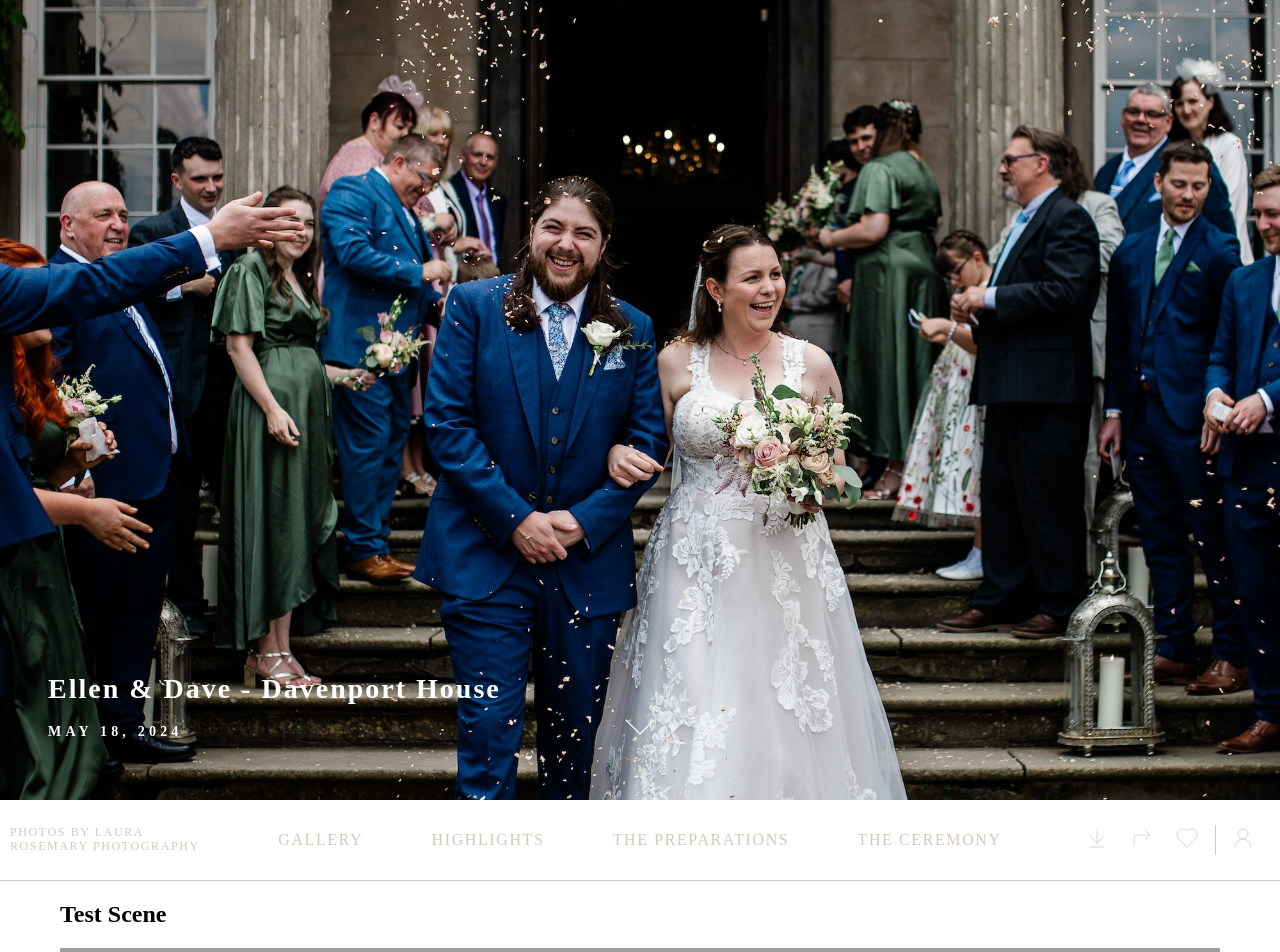
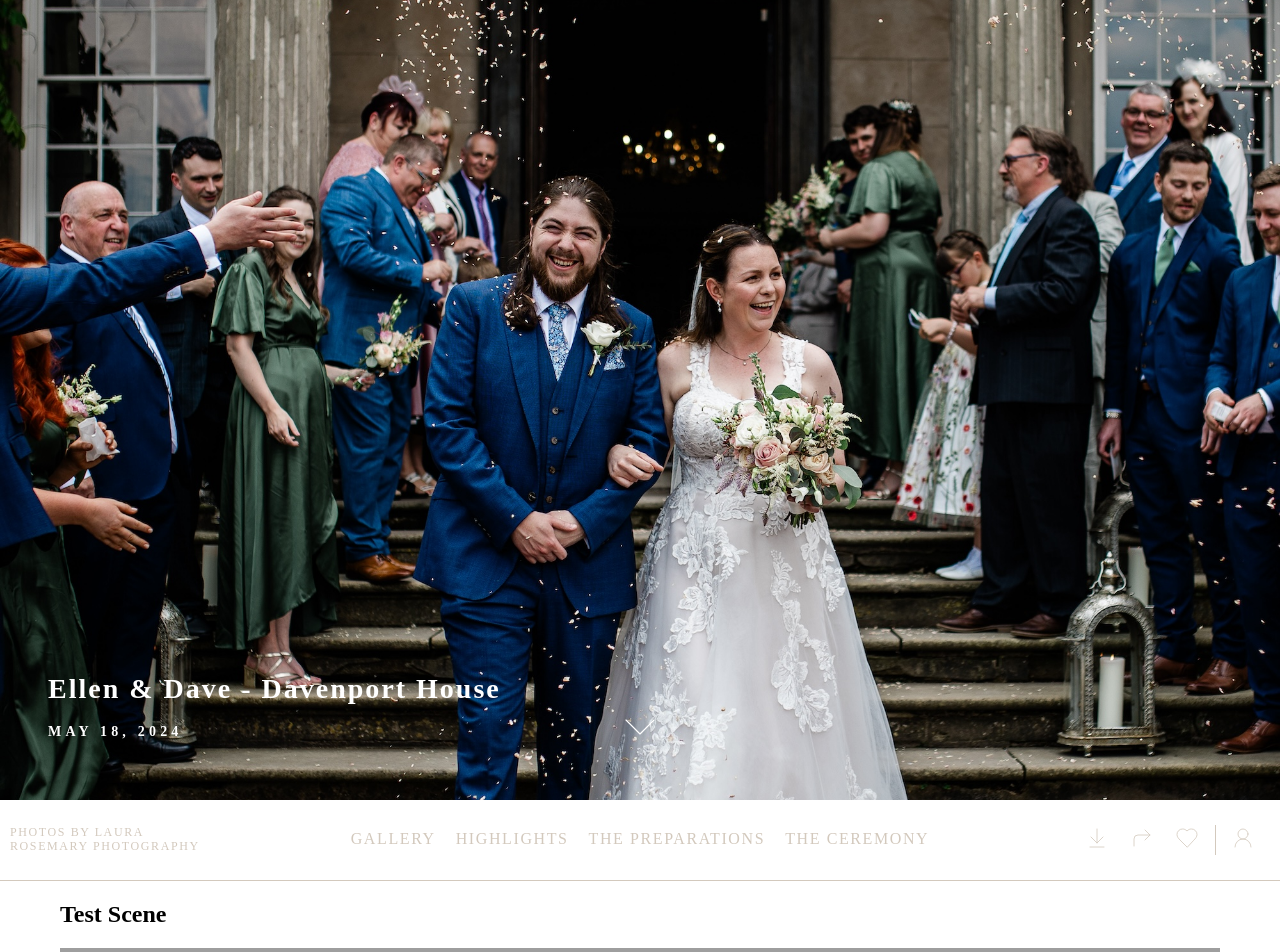
Before and after one commit to ellaroosmarijn/laura-photography, a Next.js app: page /# in a window 1280 px wide. Shown: the top 952 px of the page. Built offline with nearby package versions, Linux system fonts and the light colour scheme; grey boxes are pictures that could not be loaded; a web font is replaced by a local one.

Commit message:
style: header links to not wrap

```diff
--- a/app/_components/header/index.module.css
+++ b/app/_components/header/index.module.css
@@ -23,7 +23,10 @@
 }
 
 .nav {
-  flex-grow: 1;
+  display: flex;
+  column-gap: var(--size-5);
+  justify-content: space-around;
+  overflow: hidden;
 }
 
 .link {
@@ -31,6 +34,8 @@
   color: var(--color-charcoal-light);
   text-decoration: none;
   letter-spacing: 0.1rem;
+  white-space: nowrap;
+  height: var(--size-10);
 }
 
 .link:hover {
@@ -46,7 +51,25 @@
   list-style: none;
   padding: 0;
   margin: 0;
-  justify-content: space-evenly;
+  column-gap: var(--size-10);
+  height: var(--size-10);
+  overflow: hidden;
+  max-width: 1280px;
+  &:first-child {
+    overflow: unset;
+  }
+}
+
+.li {
+  flex: 0 0 auto;
+}
+
+.truncatedLink {
+  overflow-x: hidden;
+}
+
+.moreLink {
+  list-style: none;
 }
 
 .icons {
```
